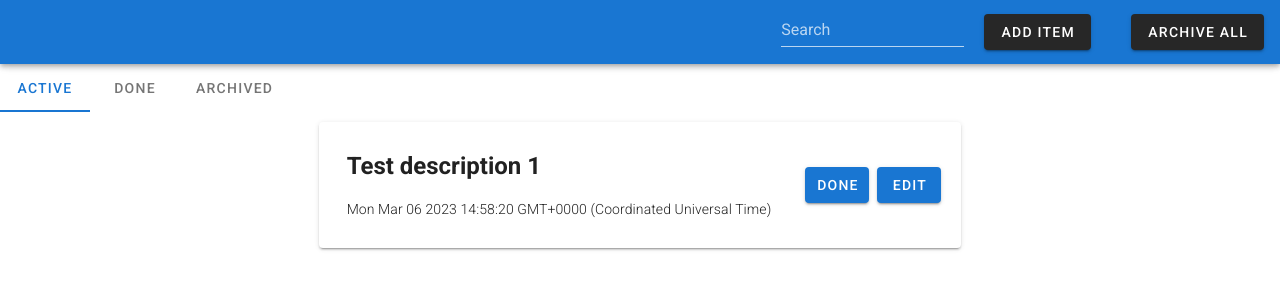
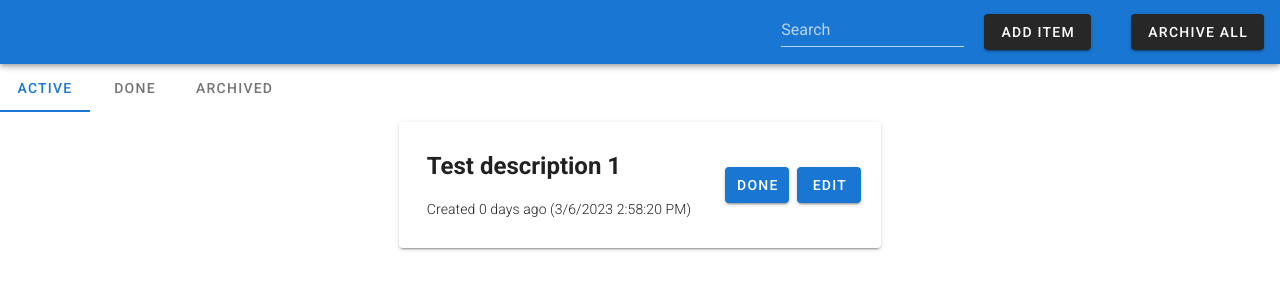
Before and after one commit to MatijaNovosel/vue-vjezba, a Vue app: page /active in a window 1280 px wide. Shown: the top 300 px of the page. Built offline with nearby package versions, Linux system fonts and the light colour scheme.

Commit message:
Display date

```diff
--- a/src/components/Item.vue
+++ b/src/components/Item.vue
@@ -15,7 +15,7 @@
           </span>
         </v-card-title>
         <v-card-text class="font-weight-light">
-          {{ item.createdAt }}
+          Created {{ daysAgo }} days ago ({{ formattedDate }})
         </v-card-text>
       </div>
       <div class="right">
@@ -54,14 +54,23 @@ export default defineComponent({
       default: {}
     }
   },
-  setup() {
+  setup(props) {
     const store = useTodoStore();
     const status = ItemStatusEnum;
+
+    const daysAgo = Math.round(
+      Math.abs(new Date().getTime() - props.item.createdAt.getTime()) / (1000 * 3600 * 24)
+    );
+    const formattedDate =
+      props.item.createdAt.toLocaleDateString() + " " + props.item.createdAt.toLocaleTimeString();
+
     const state = reactive({ showDialog: false });
     return {
       status,
       store,
-      state
+      state,
+      daysAgo,
+      formattedDate
     };
   },
   components: { AddEditItemDialog }
@@ -72,8 +81,7 @@ export default defineComponent({
 .container {
   display: flex;
   flex-direction: row;
-  justify-content: center;
-  min-width: 500px;
+  justify-content: space-between;
 }
 .left {
   padding-right: 10px;
```
